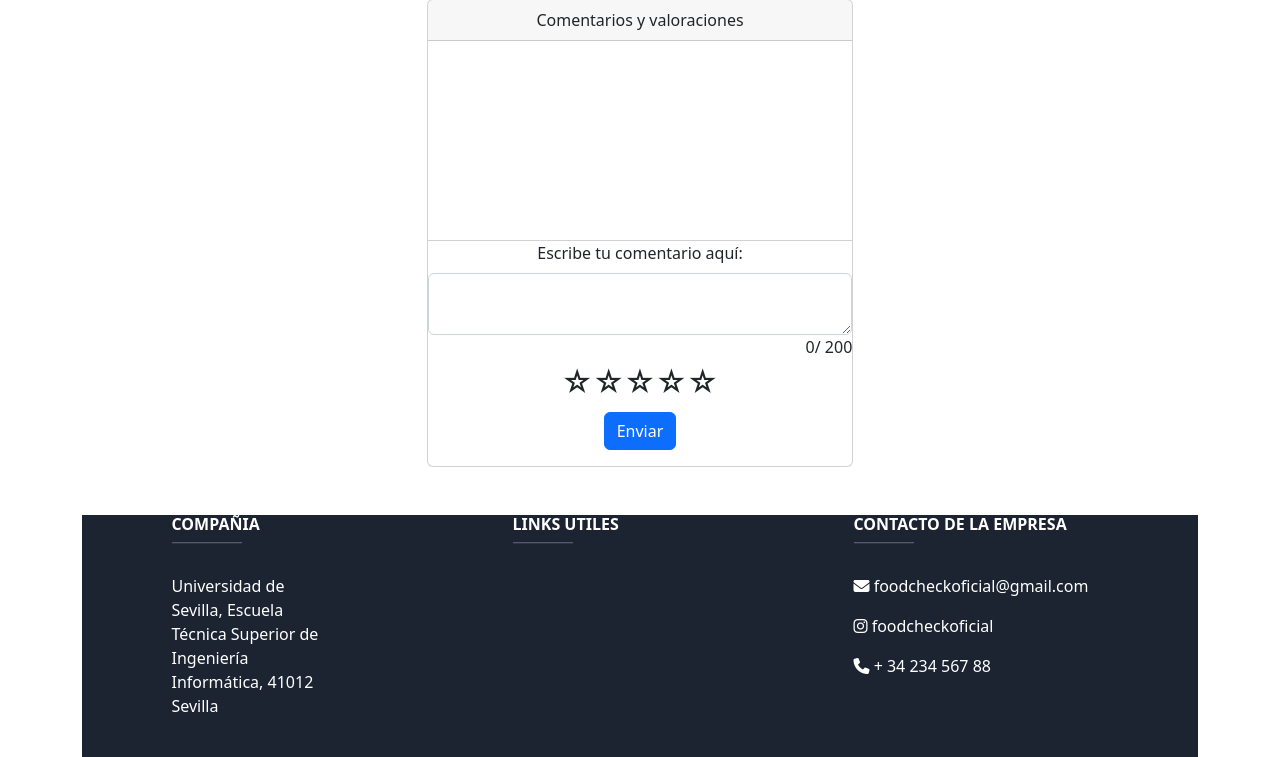
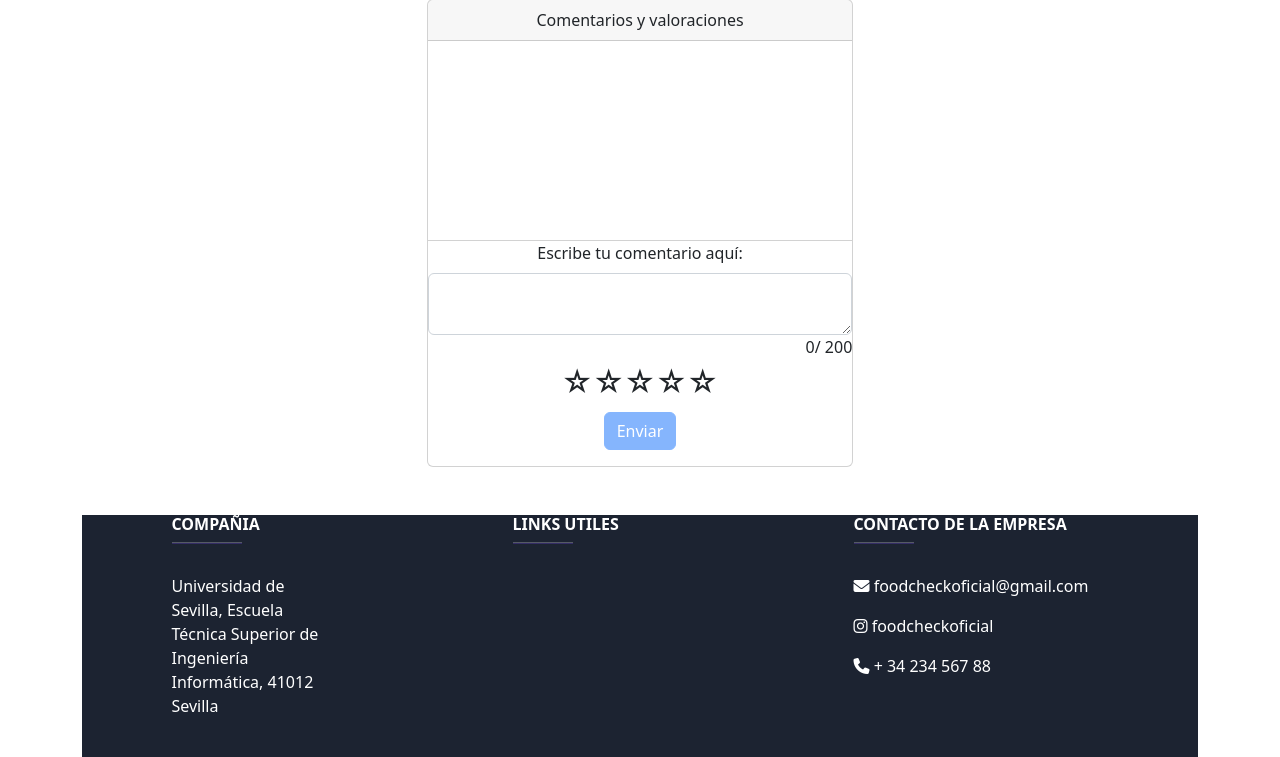
Before and after one commit to ispp-FoodCheck/FoodCheck, a Django app: template FoodCheck/Web/templates/product_details.html in a window 1280 px wide. Shown: the part 100-857 px from the top of the page. Run offline with Django 3.2, Linux system fonts and the light colour scheme; the template is opened without the code that fills it, so the values that code supplies are empty.

Commit message:
Valoraciones terminadas
Funcionalidad de valoración de productos terminada para sprint 1. Se actualizará cuando se añada registro de usuarios.

Co-Authored-By: Pablo Álvarez <80222536+Pabalvcar@users.noreply.github.com>

```diff
--- a/FoodCheck/Web/models.py
+++ b/FoodCheck/Web/models.py
@@ -78,7 +78,7 @@ class Receta(models.Model):
 class Valoracion(models.Model):
     id = models.AutoField(primary_key=True)
     puntuacion = models.IntegerField()
-    comentario = models.CharField(max_length=200)
+    comentario = models.CharField(max_length=200, null=True)
     usuario = models.ForeignKey(Usuario, on_delete=models.CASCADE)
     producto = models.ForeignKey(Producto, on_delete=models.CASCADE)
 
--- a/FoodCheck/Web/static/css/stila.css
+++ b/FoodCheck/Web/static/css/stila.css
@@ -5,3 +5,7 @@
 .marca{
     color: red;
 }
+
+#enviar {
+  opacity: 0.5; transition: opacity 0.5s;
+}
--- a/FoodCheck/Web/templates/product_details.html
+++ b/FoodCheck/Web/templates/product_details.html
@@ -35,8 +35,8 @@
         <div id="rating-container" class="mb-2">
             <!-- Aquí se mostrarán las estrellas de valoración -->
         </div>
-        <input type="hidden" name="valoracion" id="valoracion">
-        <button type="submit" class="btn btn-primary mb-3">Enviar</button>
+        <input type="hidden" name="valoracion" id="valoracion" value="0">
+        <button type="submit" class="btn btn-primary mb-3" id="enviar" disabled="true">Enviar</button>
     </form>
 </div>
 
@@ -46,6 +46,9 @@
     const stars = [];
     for (let i = 1; i <= 5; i++) {
         const star = document.createElement('span');
+
+        star.classList.add = 'estrellas'
+
         star.textContent = '☆';
         star.style.fontSize = '30px';
         star.style.cursor = 'pointer';
@@ -60,6 +63,8 @@
             }
             // Actualizar el valor del campo oculto
             document.querySelector('#valoracion').value = i;
+            document.querySelector('#enviar').disabled = false;
+            document.querySelector('#enviar').style.opacity = 1;
         });
         ratingContainer.appendChild(star);
         stars.push(star);
```
Also changed, not shown: FoodCheck/Web/views.py (+10 -5 lines), FoodCheck/Web/migrations/0004_alter_valoracion_comentario.py (added).
